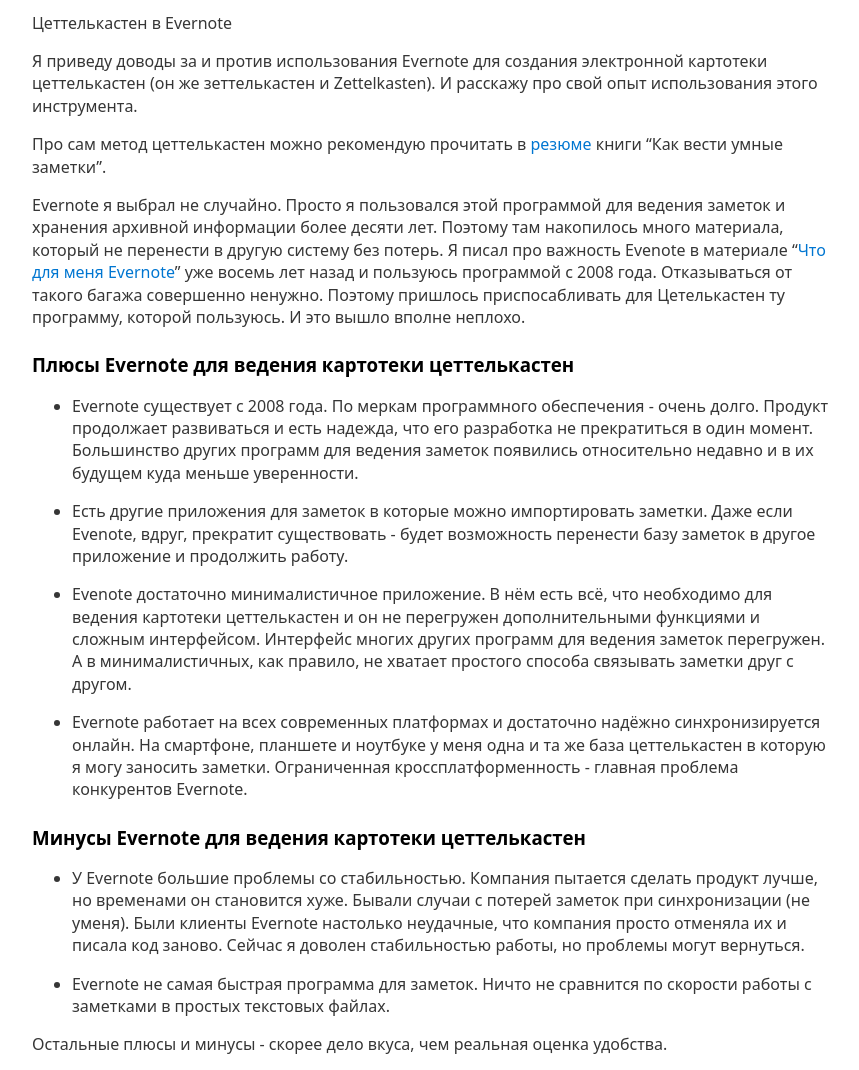
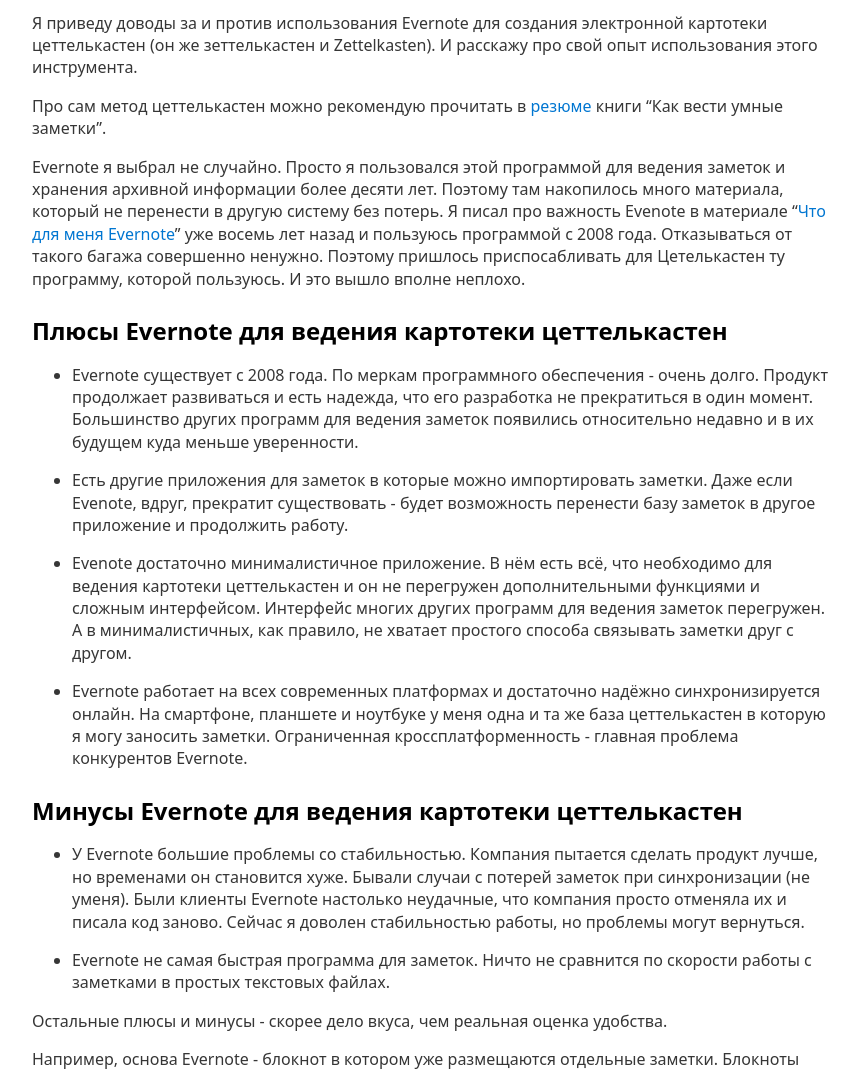
Before and after one commit to kiselevmv/kiselevmv.github.io, a Jekyll site: the page built from _posts/2021-07-01-evernote-zettelkasten.md, in a window 1280 px wide and 1400 px high, cut to the strip 330-1400 px from the top of the window. Shown: the whole strip, without its empty margins (208-1067 px from the left). Built offline with Jekyll 4.4.1, drawn with Linux system fonts in a browser that asks for light colours; some of the changed text lies outside the part shown.

Commit message:
Update 2021-07-01-evernote-zettelkasten.md

```diff
--- a/_posts/2021-07-01-evernote-zettelkasten.md
+++ b/_posts/2021-07-01-evernote-zettelkasten.md
@@ -6,15 +6,13 @@
 description: "Заметка, в которой я описываю свой опыт ведения картотеки Цеттелькастен в Evernote."
 ---
 
-Цеттелькастен в Evernote
-
 Я приведу доводы за и против использования Evernote для создания электронной картотеки цеттелькастен (он же зеттелькастен и Zettelkasten). И расскажу про свой опыт использования этого инструмента.
 
 Про сам метод цеттелькастен можно рекомендую прочитать в [резюме](https://vc.ru/books/169130-kak-vesti-umnye-zametki) книги "Как вести умные заметки".
 
 Evernote я выбрал не случайно. Просто я пользовался этой программой для ведения заметок и хранения архивной информации более десяти лет. Поэтому там накопилось много материала, который не перенести в другую систему без потерь. Я писал про важность Evenote в материале "[Что для меня Evernote](/blog/2013/evernote-anthem)" уже восемь лет назад и пользуюсь программой с 2008 года. Отказываться от такого багажа совершенно ненужно. Поэтому пришлось приспосабливать для Цетелькастен ту программу, которой пользуюсь. И это вышло вполне неплохо.
 
-### Плюсы Evernote для ведения картотеки цеттелькастен
+## Плюсы Evernote для ведения картотеки цеттелькастен
 
 - Evernote существует с 2008 года. По меркам программного обеспечения - очень долго. Продукт продолжает развиваться и есть надежда, что его разработка не прекратиться в один момент. Большинство других программ для ведения заметок появились относительно недавно и в их будущем куда меньше уверенности.
 
@@ -24,7 +22,7 @@
 
 - Evernote работает на всех современных платформах и достаточно надёжно синхронизируется онлайн. На смартфоне, планшете и ноутбуке у меня одна и та же база цеттелькастен в которую я могу заносить заметки. Ограниченная кроссплатформенность - главная проблема конкурентов Evernote.
 
-### Минусы Evernote для ведения картотеки цеттелькастен
+## Минусы Evernote для ведения картотеки цеттелькастен
 
 - У Evernote большие проблемы со стабильностью. Компания пытается сделать продукт лучше, но временами он становится хуже. Бывали случаи с потерей заметок при синхронизации (не уменя). Были клиенты Evernote настолько неудачные, что компания просто отменяла их и писала код заново. Сейчас я доволен стабильностью работы, но проблемы могут вернуться.
 
```
Also changed, not shown: other parts of _posts/2021-07-01-evernote-zettelkasten.md (+2 -0 lines).
